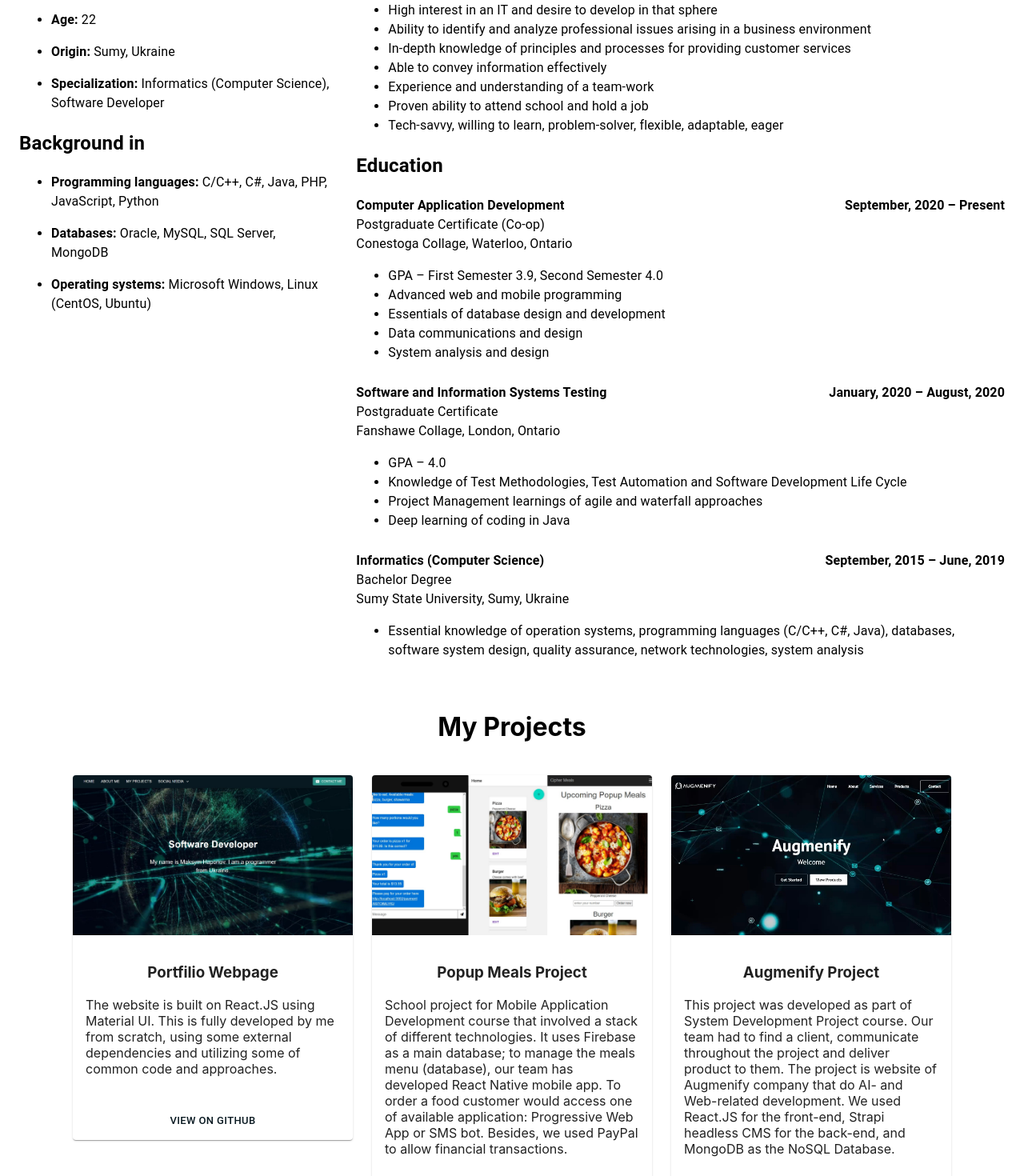
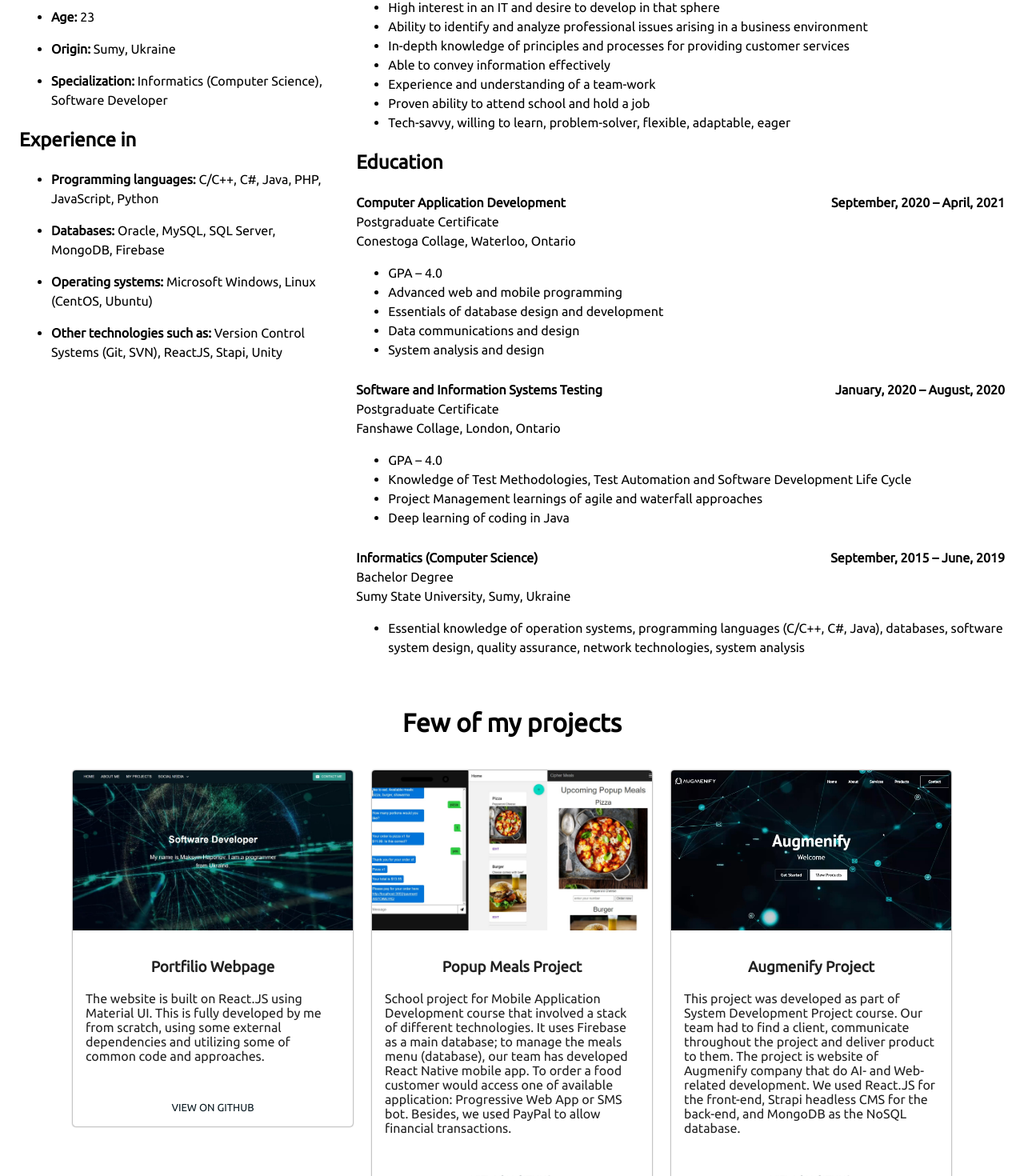
Before and after one commit to MHaponov/mhportfolio, a React (Create React App) app: page / in a window 1280 px wide. Shown: the part 1099-2569 px from the top of the page at 80% size. Built offline with nearby package versions, Linux system fonts and the light colour scheme.

Commit message:
minor content changes

```diff
--- a/public/index.html
+++ b/public/index.html
@@ -1,14 +1,14 @@
 <!DOCTYPE html>
 <html lang="en">
+
 <head>
   <meta charset="utf-8" />
   <link rel="icon" href="%PUBLIC_URL%/favicon.ico" />
+  <link rel="preconnect" href="https://fonts.gstatic.com">
+  <link href="https://fonts.googleapis.com/css2?family=Ubuntu&display=swap" rel="stylesheet">
   <meta name="viewport" content="width=device-width, initial-scale=1" />
   <meta name="theme-color" content="#000000" />
-    <meta
-      name="description"
-      content="Maksym Haponov portfolio"
-    />
+  <meta name="description" content="Maksym Haponov portfolio" />
   <link rel="apple-touch-icon" href="%PUBLIC_URL%/logo192.png" />
   <!--
       manifest.json provides metadata used when your web app is installed on a
@@ -26,6 +26,7 @@
     -->
   <title>Maksym Haponov — Portfolio</title>
 </head>
+
 <body>
   <noscript>You need to enable JavaScript to run this app.</noscript>
   <div id="root"></div>
@@ -40,4 +41,5 @@
       To create a production bundle, use `npm run build` or `yarn build`.
     -->
 </body>
+
 </html>
--- a/src/App.css
+++ b/src/App.css
@@ -13,4 +13,5 @@ body, html {
   margin: 0;
   padding: 0;
   overflow-x: clip;
+  font-family: 'Ubuntu', sans-serif;
 }
--- a/src/App.js
+++ b/src/App.js
@@ -16,7 +16,13 @@ const theme = createMuiTheme({
     secondary: {
       main: '#2F968B'
     }
-  }
+  },
+  typography: {
+    fontFamily: [
+      '"Ubuntu"',
+      'sans-serif'
+    ].join(','),
+  },
 });
 
 function App() {
--- a/src/components/About.js
+++ b/src/components/About.js
@@ -44,7 +44,7 @@ export default function About() {
                                     <p><b>Full Name:</b> Maksym Haponov</p>
                                 </li>
                                 <li>
-                                    <p><b>Age:</b> 22</p>
+                                    <p><b>Age:</b> 23</p>
                                 </li>
                                 <li>
                                     <p><b>Origin:</b> Sumy, Ukraine</p>
@@ -52,17 +52,21 @@ export default function About() {
                                 <li>
                                     <p><b>Specialization:</b> Informatics (Computer Science), Software Developer</p>
                                 </li>
+
                             </ul>
-                            <h2>Background in</h2>
+                            <h2>Experience in</h2>
                             <ul>
                                 <li>
                                     <p><b>Programming languages:</b> C/C++, C#, Java, PHP, JavaScript, Python </p>
                                 </li>
                                 <li>
-                                    <p><b>Databases:</b> Oracle, MySQL, SQL Server, MongoDB </p>
+                                    <p><b>Databases:</b> Oracle, MySQL, SQL Server, MongoDB, Firebase </p>
                                 </li>
                                 <li>
                                     <p><b>Operating systems:</b> Microsoft Windows, Linux (CentOS, Ubuntu)</p>
+                                </li>
+                                <li>
+                                    <p><b>Other technologies such as:</b> Version Control Systems (Git, SVN), ReactJS, Stapi, Unity</p>
                                 </li>
                             </ul>
                         </Typography>
@@ -106,14 +110,14 @@ export default function About() {
                             <div style={styles.eduBlock}>
                                 <div style={{ display: "flex", justifyContent: "space-between" }}>
                                     <b>Computer Application Development</b>
-                                    <b>September, 2020 – Present</b></div>
+                                    <b>September, 2020 – April, 2021</b></div>
                                 <div>
-                                    <p style={styles.eduParagraph}>Postgraduate Certificate (Co-op)</p>
+                                    <p style={styles.eduParagraph}>Postgraduate Certificate</p>
                                     <p style={styles.eduParagraph}>Conestoga Collage, Waterloo, Ontario</p>
                                 </div>
                                 <ul>
                                     <li>
-                                        GPA – First Semester 3.9, Second Semester 4.0
+                                        GPA – 4.0
                                     </li>
                                     <li>
                                         Advanced web and mobile programming
--- a/src/components/Projects.js
+++ b/src/components/Projects.js
@@ -17,28 +17,31 @@ const styles = {
         paddingBottom: "60px"
     },
     card: {
-        minWidth: "350px",
-        maxWidth: "350px"
+        display: "flex",
+        flexDirection: "column",
+        width: "350px",
+        boxShadow: "0px 0px 2px",
+        alignItems: "center"
     },
     cardParagraph: {
         textAlign: "left",
-        minHeight: "50px"
     },
     cardMedia: {
         height: "200px",
+        width: "100%",
         backgroundPosition: "center",
         backgroundRepeat: "no-repeat",
         backgroundSize: "cover",
     },
     cardButton: {
-        justifyContent: "center"
+        justifySelf: "flex-end",
     }
 }
 
 export default function Projects() {
     return (
         <Container id="my-projects" style={styles.projectsContainer}>
-            <h1 style={{paddingBottom: "20px"}}>My Projects</h1>
+            <h1 style={{paddingBottom: "20px"}}>Few of my projects</h1>
             <Grid container
                 direction="row"
                 spacing={3}
@@ -62,7 +65,6 @@ export default function Projects() {
                 <Grid item>
                     <Card style={styles.card}>
                         <CardMedia style={styles.cardMedia} image={PopupMealScreen}>
-
                         </CardMedia>
                         <CardContent>
                             <h3>Popup Meals Project</h3>
@@ -82,7 +84,7 @@ export default function Projects() {
                         </CardMedia>
                         <CardContent>
                             <h3>Augmenify Project</h3>
-                            <p style={styles.cardParagraph}>This project was developed as part of System Development Project course. Our team had to find a client, communicate throughout the project and deliver product to them. The project is website of Augmenify company that do AI- and Web-related development. We used React.JS for the front-end, Strapi headless CMS for the back-end, and MongoDB as the NoSQL Database.</p>
+                            <p style={styles.cardParagraph}>This project was developed as part of System Development Project course. Our team had to find a client, communicate throughout the project and deliver product to them. The project is website of Augmenify company that do AI- and Web-related development. We used React.JS for the front-end, Strapi headless CMS for the back-end, and MongoDB as the NoSQL database.</p>
                         </CardContent>
                         <CardActions style={styles.cardButton}>
                             <Button size="small" color="primary" href="https://github.com/MHaponov/Augmenify">
--- a/src/components/head/Head.js
+++ b/src/components/head/Head.js
@@ -42,10 +42,10 @@ export default function Head() {
                 justifyContent="center"
                 style={{ zIndex: "15" }}>
                 <Grid item>
-                    <Typography style={{ color: "white", zIndex: "15", marginBottom: "20vh" }}
+                    <Typography style={{ color: "white", zIndex: "15", marginBottom: "20vh"}}
                         align="center">
                         <h1 style={{fontSize:"44px"}}>Software Developer</h1>
-                        <p style={{fontSize:"26px", maxWidth:"600px"}}>My name is Maksym Haponov. I am a programmer from Ukraine.</p>
+                        <p style={{fontSize:"26px", maxWidth:"600px"}}>I'm Maksym, a programmer from Ukraine</p>
                     </Typography>
                 </Grid>
             </Grid>
```
Lines whose indentation alone changed are shown as unchanged.
